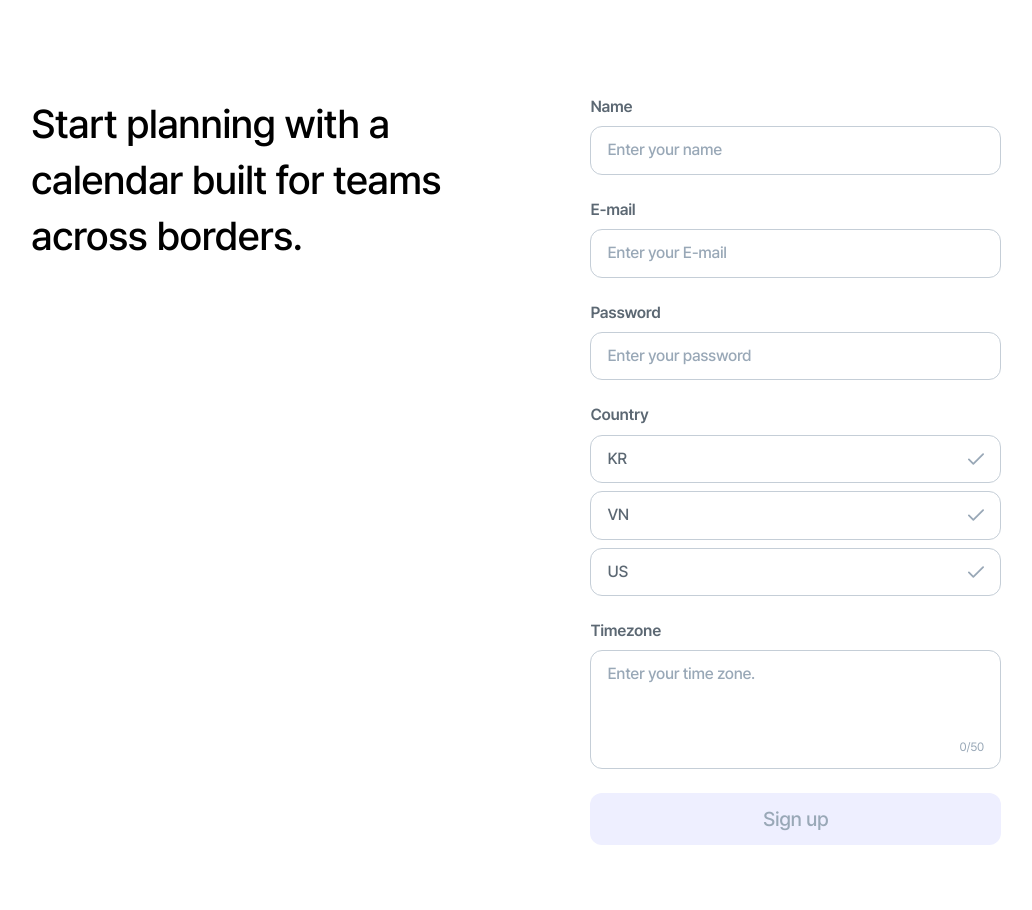
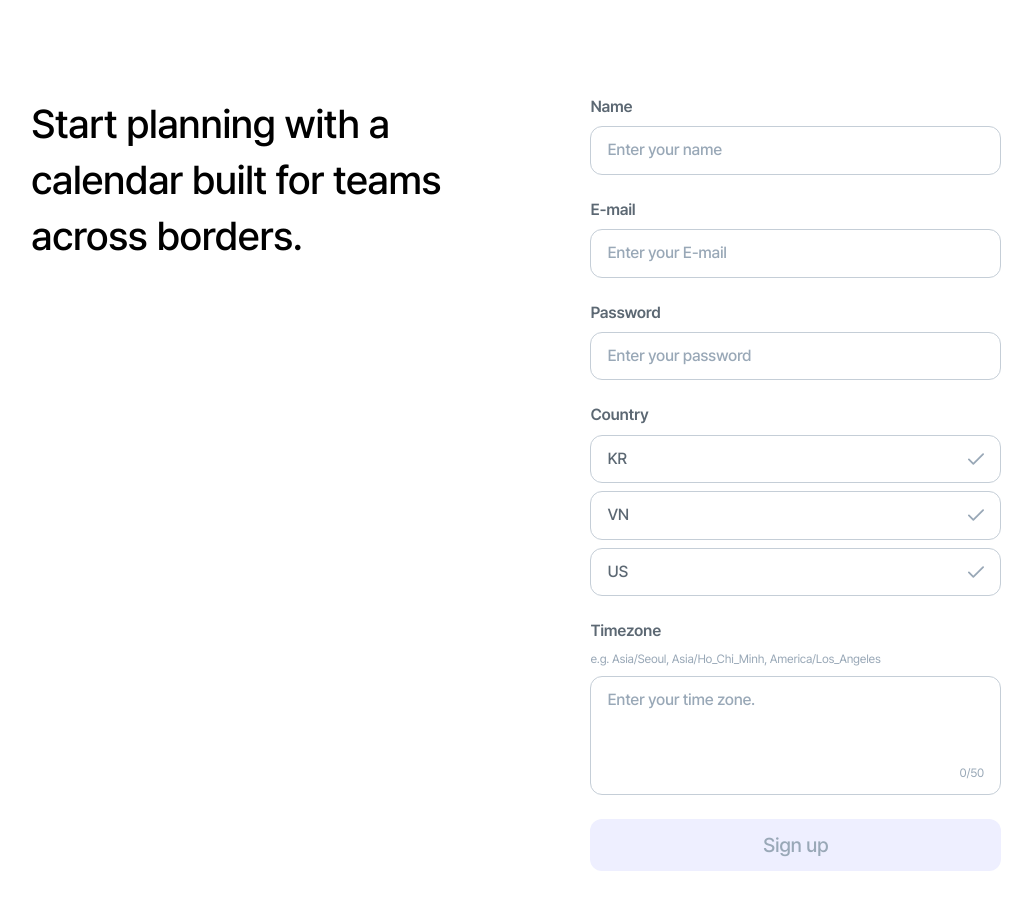
Before and after one commit to likelion-hackathon-cotempo/frontend, a React (Vite) app: page /signup in a window 1280 px wide. Shown: the top 910 px of the page, without its empty margins (124-1156 px from the left). Built offline with nearby package versions, Linux system fonts and the light colour scheme; no server answers.

Commit message:
[FIX] 회원가입 Timezone 예시 안내 문구 추가

```diff
--- a/src/pages/Signup.jsx
+++ b/src/pages/Signup.jsx
@@ -107,6 +107,9 @@ const isValid = name && isEmailValid && password && country && timezone;
           {/* Timezone (최대 50 + 카운터) */}
           <label className="flex flex-col gap-2">
             <span className="text-title2 text-gray-700">Timezone</span>
+            <span className="text-body3 text-gray-500">
+              e.g. Asia/Seoul, Asia/Ho_Chi_Minh, America/Los_Angeles
+            </span>
             <div className="rounded-12 border border-gray-300 bg-white px-4 py-3 focus-within:border-purple-700">
               <textarea
                 value={timezone}
```
